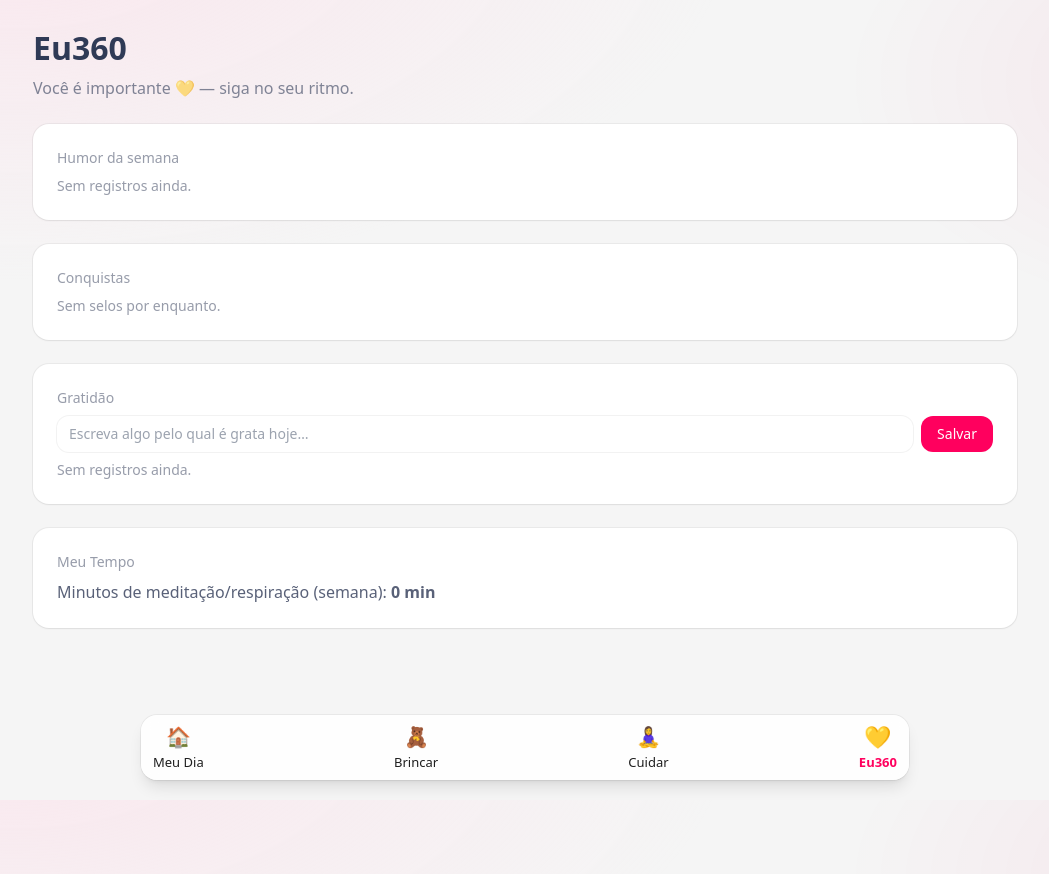
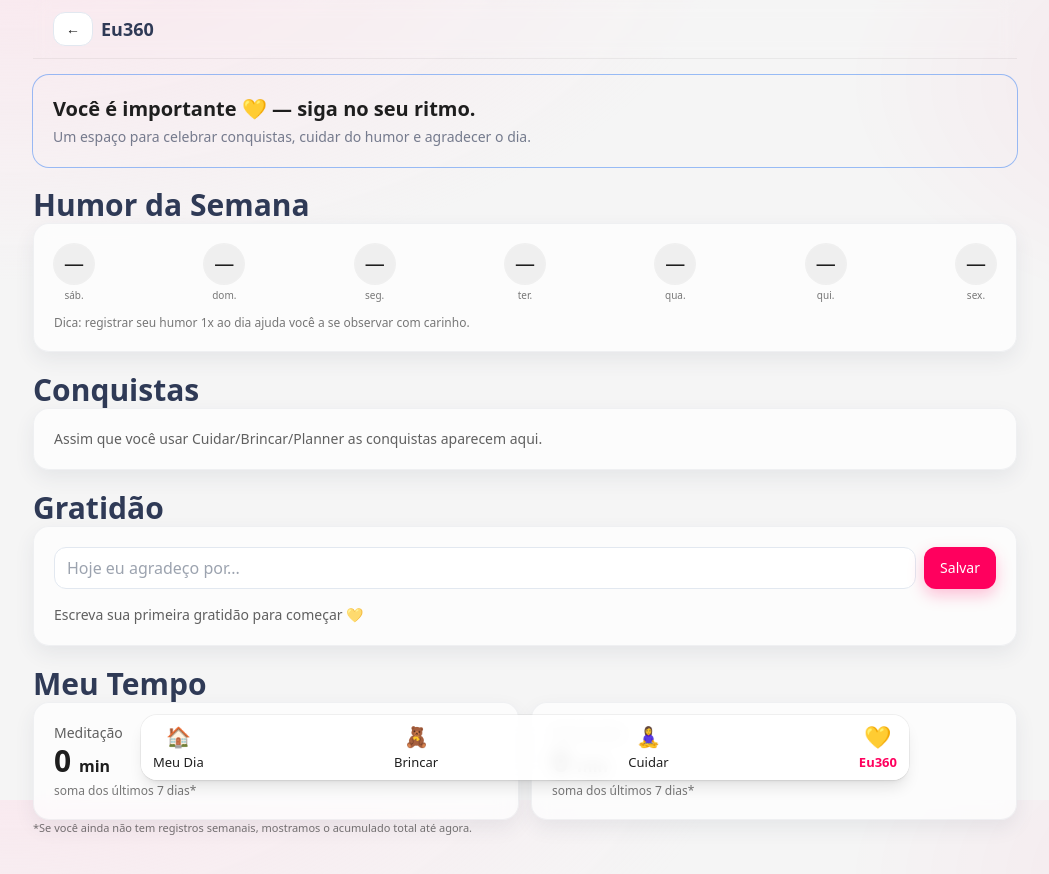
Before and after one commit to simonebrusco/materna360-app, a Next.js app in the folder materna360_starter/: page /eu360 in a window 1280 px wide. Shown: the top 874 px of the page, without its empty margins (115-1164 px from the left). Built offline with nearby package versions, Linux system fonts and the light colour scheme.

Commit message:
Update page.jsx

```diff
--- a/materna360_starter/app/eu360/page.jsx
+++ b/materna360_starter/app/eu360/page.jsx
@@ -1,188 +1,280 @@
+// materna360_starter/app/eu360/page.jsx
 "use client";
 
 import { useEffect, useMemo, useState } from "react";
-import { get, set } from "../../lib/storage";
-import { toast } from "../../lib/toast";
+import AppBar from "../../components/AppBar";
+import GlassCard from "../../components/GlassCard";
+import { get, set, keys } from "../../lib/storage";
 
-const K_MOODS = "m360:moods"; // [{date: 'YYYY-MM-DD', score: 1..5}]
-const K_BADGES = "m360:badges"; // ['Organizada', ...] (listener já popula)
-const K_GRATS = "m360:gratitudes"; // [{text, date}]
-const K_MINUTES = "m360:minutes"; // { weekISO: '2025-W42', meditate: n, breathe: n }
-
-function weekKey(d = new Date()) {
-  // chave simples por ISO week aproximada
-  const tmp = new Date(Date.UTC(d.getFullYear(), d.getMonth(), d.getDate()));
-  const dayNum = tmp.getUTCDay() || 7;
-  tmp.setUTCDate(tmp.getUTCDate() + 4 - dayNum);
-  const yearStart = new Date(Date.UTC(tmp.getUTCFullYear(), 0, 1));
-  const weekNo = Math.ceil(((tmp - yearStart) / 86400000 + 1) / 7);
-  return `${tmp.getUTCFullYear()}-W${String(weekNo).padStart(2, "0")}`;
+// ---------- helpers ----------
+function isoDay(d = new Date()) {
+  // yyyy-mm-dd para comparar só por dia
+  return new Date(d.getFullYear(), d.getMonth(), d.getDate())
+    .toISOString()
+    .slice(0, 10);
 }
 
-export default function Eu360Page() {
-  // humor (últimos 7 dias)
-  const moods = useMemo(() => get(K_MOODS, []), []);
-  // badges recentes
-  const badges = useMemo(() => get(K_BADGES, []), []);
-  // gratidões
-  const [grats, setGrats] = useState(() => get(K_GRATS, []));
-  const [text, setText] = useState("");
-  // minutos semanais
-  const minutes = useMemo(() => get(K_MINUTES, {}), []);
-  const totalWeek =
-    (minutes?.[weekKey()]?.meditate || 0) + (minutes?.[weekKey()]?.breathe || 0);
-
-  // persist zippy quando adicionar
-  function addGratitude() {
-    const t = text.trim();
-    if (!t) return;
-    const next = [{ text: t, date: new Date().toISOString() }, ...grats].slice(
-      0,
-      20
+function lastNDays(n) {
+  const out = [];
+  const today = new Date();
+  for (let i = n - 1; i >= 0; i--) {
+    const dt = new Date(
+      today.getFullYear(),
+      today.getMonth(),
+      today.getDate() - i
     );
-    set(K_GRATS, next);
-    setGrats(next);
-    setText("");
-    toast("Gratidão registrada ✨");
+    out.push(dt);
+  }
+  return out;
 }
 
-  // simula uma leitura reativa de badges (caso listener preencha localStorage)
+const MOOD_EMOJI = {
+  1: "😞",
+  2: "😐",
+  3: "🙂",
+  4: "😊",
+  5: "🤩",
+};
+
+// fallback de chaves caso a lib/keys não tenha esses nomes
+const K = {
+  moods: keys.moods || "m360:moods", // [{date:'2025-10-16', score:1..5}]
+  badges: keys.badges || "m360:badges", // [{name:'Cuidar de Mim', ts:...}] ou ["Cuidar de Mim", ...]
+  gratitudes: keys.gratitudes || "m360:gratitudes", // [{text, date}]
+  minutes: keys.minutes || "m360:minutes", // { meditation: number, breath: number }
+  minutesLog: keys.minutesLog || "m360:minutes_log", // opcional: [{type:'meditation'|'breath', minutes, date}]
+};
+
+export default function Eu360Page() {
+  // --------- estados baseados no storage ----------
+  const [moods, setMoods] = useState(() => get(K.moods, []));
+  const [badges, setBadges] = useState(() => get(K.badges, []));
+  const [gratitudes, setGrats] = useState(() => get(K.gratitudes, []));
+  const [minutes, setMinutes] = useState(() => get(K.minutes, { meditation: 0, breath: 0 }));
+  const [minutesLog, setMinutesLog] = useState(() => get(K.minutesLog, []));
+
+  // observar storage quando voltar para a aba
   useEffect(() => {
-    function onBadge(e) {
-      try {
-        const name = e?.detail?.name;
-        if (!name) return;
-        const current = get(K_BADGES, []);
-        if (!current.includes(name)) {
-          const next = [name, ...current].slice(0, 20);
-          set(K_BADGES, next);
-        }
-      } catch {}
-    }
+    const onFocus = () => {
+      setMoods(get(K.moods, []));
+      setBadges(get(K.badges, []));
+      setGrats(get(K.gratitudes, []));
+      setMinutes(get(K.minutes, { meditation: 0, breath: 0 }));
+      setMinutesLog(get(K.minutesLog, []));
+    };
     if (typeof window !== "undefined") {
-      window.addEventListener("m360:win", onBadge);
-      return () => window.removeEventListener("m360:win", onBadge);
+      window.addEventListener("focus", onFocus);
+      return () => window.removeEventListener("focus", onFocus);
     }
   }, []);
 
+  // --------- Humor da Semana ----------
+  const week = useMemo(() => lastNDays(7), []);
+  const weekMoods = useMemo(() => {
+    const byDay = new Map();
+    (Array.isArray(moods) ? moods : []).forEach((m) => {
+      // aceita tanto {date:'yyyy-mm-dd', score} quanto {ts:..., score}
+      const k = (m.date && m.date.slice?.(0, 10)) || (m.ts && isoDay(new Date(m.ts))) || null;
+      if (k) byDay.set(k, m.score);
+    });
+    return week.map((d) => {
+      const dayKey = d.toISOString().slice(0, 10);
+      const score = byDay.get(dayKey) || null;
+      return { date: dayKey, score };
+    });
+  }, [moods, week]);
+
+  // --------- Conquistas ----------
+  const lastBadges = useMemo(() => {
+    const arr = Array.isArray(badges) ? badges : [];
+    const norm = arr.map((b) =>
+      typeof b === "string" ? { name: b, ts: null } : b
+    );
+    return norm.slice(0, 5);
+  }, [badges]);
+
+  // --------- Gratidão ----------
+  const [gInput, setGInput] = useState("");
+  function addGratitude() {
+    if (!gInput.trim()) return;
+    const entry = { text: gInput.trim(), date: new Date().toISOString() };
+    const next = [entry, ...gratitudes].slice(0, 50);
+    set(K.gratitudes, next);
+    setGrats(next);
+    setGInput("");
+
+    // badge de autocuidado
+    if (typeof window !== "undefined") {
+      window.dispatchEvent(
+        new CustomEvent("m360:win", {
+          detail: { type: "badge", name: "Cuidar de Mim" },
+        })
+      );
+    }
+  }
+
+  // --------- Meu Tempo (semana) ----------
+  const weeklyMinutes = useMemo(() => {
+    const end = new Date(); // hoje 23:59
+    const start = new Date(
+      end.getFullYear(),
+      end.getMonth(),
+      end.getDate() - 6
+    ); // 7 dias
+    const within = (dt) => {
+      const d = new Date(dt);
+      return d >= start && d <= end;
+    };
+
+    if (Array.isArray(minutesLog) && minutesLog.length) {
+      const acc = minutesLog.reduce(
+        (out, it) => {
+          if (!within(it.date || it.ts)) return out;
+          if (it.type === "meditation") out.meditation += it.minutes || 0;
+          if (it.type === "breath") out.breath += it.minutes || 0;
+          return out;
+        },
+        { meditation: 0, breath: 0 }
+      );
+      return acc;
+    }
+
+    // fallback: mostra acumulado caso ainda não exista 'minutes_log'
+    return {
+      meditation: Number(minutes.meditation || 0),
+      breath: Number(minutes.breath || 0),
+    };
+  }, [minutes, minutesLog]);
+
+  // ---------- UI ----------
   return (
-    <main className="min-h-screen bg-gradient-to-b from-brand-soft to-white">
-      <header className="mx-auto max-w-5xl px-5 pt-6">
-        <h1 className="text-[28px] md:text-[32px] font-semibold text-brand-navy">
-          Eu360
+    <main className="max-w-5xl mx-auto px-5 pb-24">
+      <AppBar title="Eu360" backHref="/meu-dia" />
+
+      {/* Banner acolhedor */}
+      <section className="mt-4 rounded-2xl p-5 bg-[var(--brand)]/10 ring-1 ring-[var(--brand)]/15">
+        <h1 className="text-xl font-semibold text-[var(--brand-navy)]">
+          Você é importante 💛 — siga no seu ritmo.
         </h1>
-        <p className="text-brand-navy/60 mt-1">
-          Você é importante 💛 — siga no seu ritmo.
+        <p className="mt-1 text-sm subtitle">
+          Um espaço para celebrar conquistas, cuidar do humor e agradecer o dia.
         </p>
-      </header>
+      </section>
 
-      <section className="mx-auto max-w-5xl px-5 pt-6 pb-28 space-y-5 md:space-y-6">
       {/* Humor da semana */}
-        <Card title="Humor da semana">
-          {moods?.length ? (
-            <div className="flex items-center gap-2">
-              {[...Array(7)].map((_, i) => {
-                const m = moods[moods.length - 1 - i];
-                const score = m?.score ?? 0;
-                return (
+      <section className="mt-5">
+        <h2 className="title">Humor da Semana</h2>
+        <GlassCard className="p-5">
+          <div className="flex items-center justify-between gap-2">
+            {weekMoods.map(({ date, score }) => (
+              <div key={date} className="flex flex-col items-center gap-1">
                 <div
-                    key={i}
-                    className="h-3 w-7 rounded"
-                    style={{
-                      background:
-                        score >= 4
-                          ? "#00C853"
-                          : score === 3
-                          ? "#FFD54F"
-                          : score > 0
-                          ? "#FF7043"
-                          : "#E5E7EB",
-                    }}
-                    title={m?.date || ""}
-                  />
-                );
+                  className={`w-10 h-10 rounded-full grid place-items-center ring-1 ring-black/5 ${
+                    score ? "bg-white" : "bg-black/5"
+                  }`}
+                  title={date}
+                >
+                  <span className="text-xl leading-none">
+                    {score ? MOOD_EMOJI[score] || "🙂" : "—"}
+                  </span>
+                </div>
+                <span className="text-[10px] opacity-60">
+                  {new Date(date).toLocaleDateString("pt-BR", {
+                    weekday: "short",
                   })}
+                </span>
+              </div>
+            ))}
+          </div>
+          <p className="mt-3 text-xs opacity-60">
+            Dica: registrar seu humor 1x ao dia ajuda você a se observar com carinho.
+          </p>
+        </GlassCard>
+      </section>
+
+      {/* Conquistas */}
+      <section className="mt-5">
+        <h2 className="title">Conquistas</h2>
+        <GlassCard className="p-5">
+          {lastBadges.length ? (
+            <div className="flex flex-wrap gap-2">
+              {lastBadges.map((b, i) => (
+                <span
+                  key={`${b.name}-${i}`}
+                  className="inline-flex items-center gap-1 rounded-full px-3 py-1 text-sm bg-[var(--brand)]/10 ring-1 ring-[var(--brand)]/15"
+                >
+                  🏅 {b.name}
+                </span>
+              ))}
             </div>
           ) : (
-            <Empty text="Sem registros ainda." />
+            <p className="text-sm opacity-70">
+              Assim que você usar Cuidar/Brincar/Planner as conquistas aparecem aqui.
+            </p>
           )}
-        </Card>
-
-        {/* Conquistas */}
-        <Card title="Conquistas">
-          {badges?.length ? (
-            <ul className="flex flex-wrap gap-2">
-              {badges.slice(0, 5).map((b, i) => (
-                <li
-                  key={i}
-                  className="px-3 py-1.5 rounded-full text-sm text-white shadow"
-                  style={{ backgroundColor: "#2f3a56" }}
-                >
-                  {b}
-                </li>
-              ))}
-            </ul>
-          ) : (
-            <Empty text="Sem selos por enquanto." />
-          )}
-        </Card>
+        </GlassCard>
+      </section>
 
       {/* Gratidão */}
-        <Card title="Gratidão">
-          <div className="flex gap-2">
+      <section className="mt-5">
+        <h2 className="title">Gratidão</h2>
+        <GlassCard className="p-5">
+          <div className="flex flex-col sm:flex-row gap-2">
             <input
-              value={text}
-              onChange={(e) => setText(e.target.value)}
-              placeholder="Escreva algo pelo qual é grata hoje…"
-              className="flex-1 rounded-xl bg-white ring-1 ring-black/5 px-3 py-2 text-sm"
+              value={gInput}
+              onChange={(e) => setGInput(e.target.value)}
+              placeholder="Hoje eu agradeço por..."
+              className="flex-1 rounded-xl border border-slate-200 px-3 py-2"
             />
-            <button
-              onClick={addGratitude}
-              className="rounded-xl px-4 py-2 text-sm text-white"
-              style={{ backgroundColor: "#ff005e" }}
-            >
+            <button onClick={addGratitude} className="btn btn-primary">
               Salvar
             </button>
           </div>
-          {grats?.length ? (
-            <ul className="mt-3 space-y-2">
-              {grats.slice(0, 5).map((g, i) => (
+
+          <ul className="mt-4 space-y-2">
+            {(gratitudes || []).slice(0, 5).map((g, idx) => (
               <li
-                  key={i}
-                  className="text-sm text-brand-navy/70 bg-white/60 rounded-lg px-3 py-2 ring-1 ring-black/5"
+                key={`${g.date}-${idx}`}
+                className="rounded-xl bg-white ring-1 ring-black/5 px-3 py-2 text-sm"
               >
-                  {g.text}
+                <div className="opacity-60 text-[11px]">
+                  {new Date(g.date).toLocaleString("pt-BR")}
+                </div>
+                <div>{g.text}</div>
               </li>
             ))}
+            {!gratitudes?.length && (
+              <li className="text-sm opacity-70">
+                Escreva sua primeira gratidão para começar 💛
+              </li>
+            )}
           </ul>
-          ) : (
-            <div className="mt-2">
-              <Empty text="Sem registros ainda." />
-            </div>
-          )}
-        </Card>
+        </GlassCard>
+      </section>
 
       {/* Meu Tempo */}
-        <Card title="Meu Tempo">
-          <div className="text-brand-navy/80">
-            Minutos de meditação/respiração (semana):{" "}
-            <strong>{totalWeek} min</strong>
+      <section className="mt-5 mb-6">
+        <h2 className="title">Meu Tempo</h2>
+        <div className="grid grid-cols-1 sm:grid-cols-2 gap-3">
+          <GlassCard className="p-5">
+            <div className="text-sm opacity-70">Meditação</div>
+            <div className="text-3xl font-semibold">
+              {weeklyMinutes.meditation || 0} <span className="text-base">min</span>
             </div>
-        </Card>
+            <p className="text-xs opacity-60 mt-1">soma dos últimos 7 dias*</p>
+          </GlassCard>
+          <GlassCard className="p-5">
+            <div className="text-sm opacity-70">Respiração</div>
+            <div className="text-3xl font-semibold">
+              {weeklyMinutes.breath || 0} <span className="text-base">min</span>
+            </div>
+            <p className="text-xs opacity-60 mt-1">soma dos últimos 7 dias*</p>
+          </GlassCard>
+        </div>
+        <p className="text-[11px] opacity-60">
+          *Se você ainda não tem registros semanais, mostramos o acumulado total até agora.
+        </p>
       </section>
     </main>
   );
 }
-
-function Card({ title, children }) {
-  return (
-    <div className="rounded-2xl bg-white ring-1 ring-black/5 shadow-sm p-5 md:p-6">
-      <div className="text-sm text-brand-navy/50 mb-2">{title}</div>
-      {children}
-    </div>
-  );
-}
-
-function Empty({ text }) {
-  return <div className="text-sm text-brand-navy/50">{text}</div>;
-}
```
Lines whose indentation alone changed are shown as unchanged.
